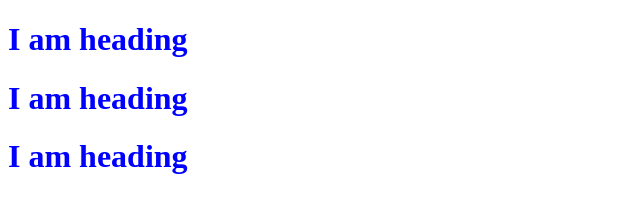
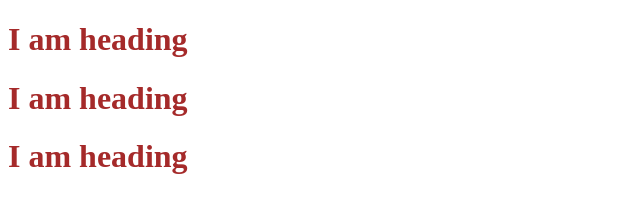
Before and after one commit to coderkaushal/Pepcoding, a plain HTML site: page CSS_core/index.html in a window 1280 px wide. Shown: the whole page, without its empty margins (0-640 px from the left). Drawn offline with Linux system fonts and the light colour scheme.

```diff
--- a/CSS_core/index.html
+++ b/CSS_core/index.html
@@ -9,7 +9,7 @@
     <!-- external  -->
 <link rel="stylesheet" href="style.css">
     <!-- internal -> current page -->
-    <!-- <style>
+     <!--<style>
         h1{
             color:green;
         }
@@ -17,7 +17,7 @@
 </head>
 <body>
     <!-- inline styling-> specific for that elem only -->
-    <h1 style="color:blue">I am heading </h1>
+    <h1>I am heading </h1>
     <h1>I am heading </h1>
     <h1>I am heading </h1>
 </body>
--- a/CSS_core/style.css
+++ b/CSS_core/style.css
@@ -1,3 +1,3 @@
 h1 {
-    color: blue;
+    color:brown;
 }
```
Also changed, not shown: CSS_core/second.html (+1 -1 lines).
